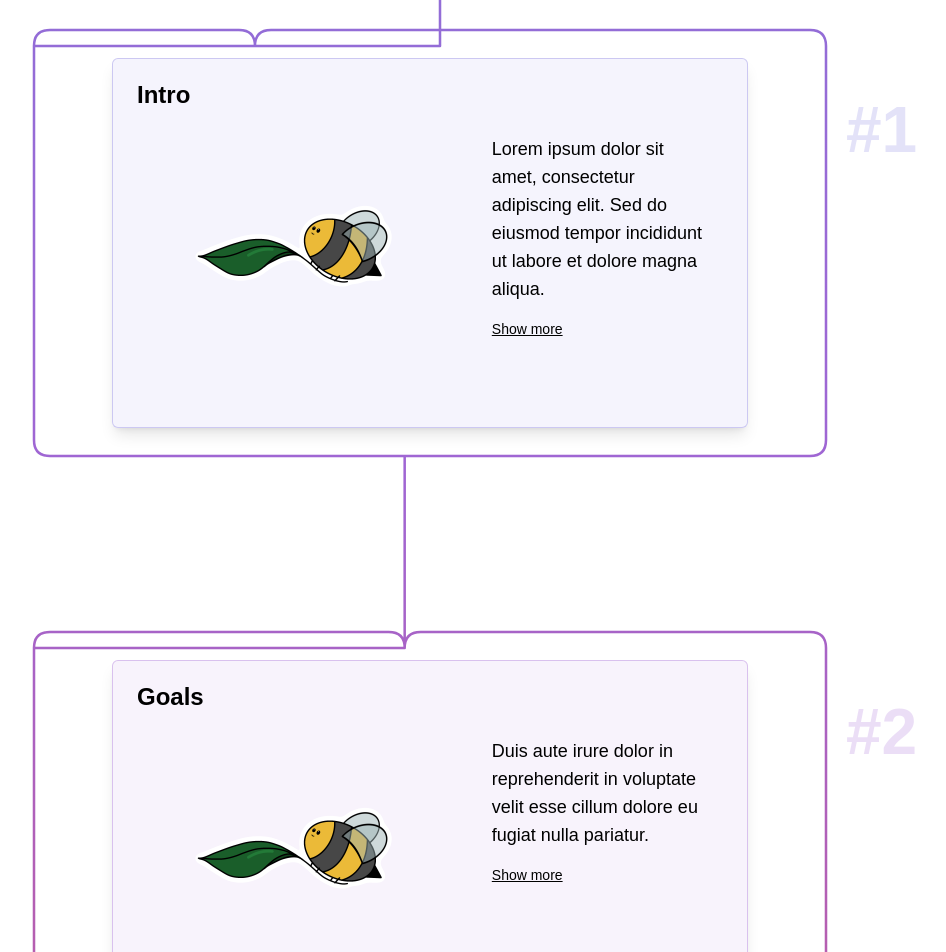
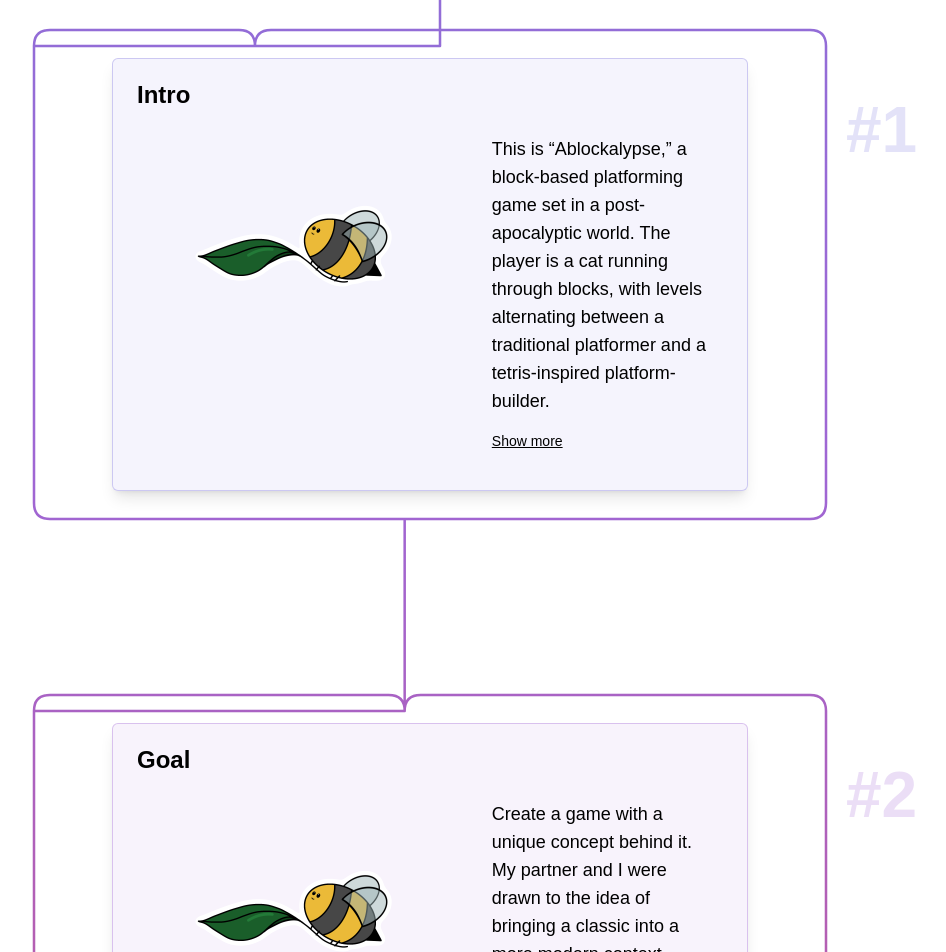
Before and after one commit to yborger/Personal-Website, a Next.js app: page /portfolio/cases/ablockalypse in a window 1280 px wide. Shown: the part 740-1692 px from the top of the page, without its empty margins (210-1156 px from the left). Built offline with nearby package versions, Linux system fonts and the light colour scheme.

Commit message:
Adjusting write-ups for standardizing

```diff
--- a/app/portfolio/cases/ablockalypse/page.tsx
+++ b/app/portfolio/cases/ablockalypse/page.tsx
@@ -5,16 +5,16 @@ const phases = [
   {
     number: 1,
     title: "Intro",
-    description: "Lorem ipsum dolor sit amet, consectetur adipiscing elit. Sed do eiusmod tempor incididunt ut labore et dolore magna aliqua.",
-    details: "Ut enim ad minim veniam, quis nostrud exercitation ullamco laboris nisi ut aliquip ex ea commodo consequat. Duis aute irure dolor in reprehenderit in voluptate velit esse cillum dolore eu fugiat nulla pariatur.",
+    description: "This is “Ablockalypse,” a block-based platforming game set in a post-apocalyptic world. The player is a cat running through blocks, with levels alternating between a traditional platformer and a tetris-inspired platform-builder.",
+    details: "For a final project in the Game Systems course at Swarthmore College, my project partner and I created a platformer game from scratch.",
     image: "/artwork/bee_leaf.png",
     bg: "#7F77DD",
   },
   {
     number: 2,
-    title: "Goals",
-    description: "Duis aute irure dolor in reprehenderit in voluptate velit esse cillum dolore eu fugiat nulla pariatur.",
-    details: "Excepteur sint occaecat cupidatat non proident, sunt in culpa qui officia deserunt mollit anim id est laborum.",
+    title: "Goal",
+    description: "Create a game with a unique concept behind it. My partner and I were drawn to the idea of bringing a classic into a more modern context.",
+    details: "The final project requirements were to use something learned in the course, and we chose the “create your own assignment” as our final project.",
     image: "/artwork/bee_leaf.png",
     bg: "#A066D3",
   },
```
